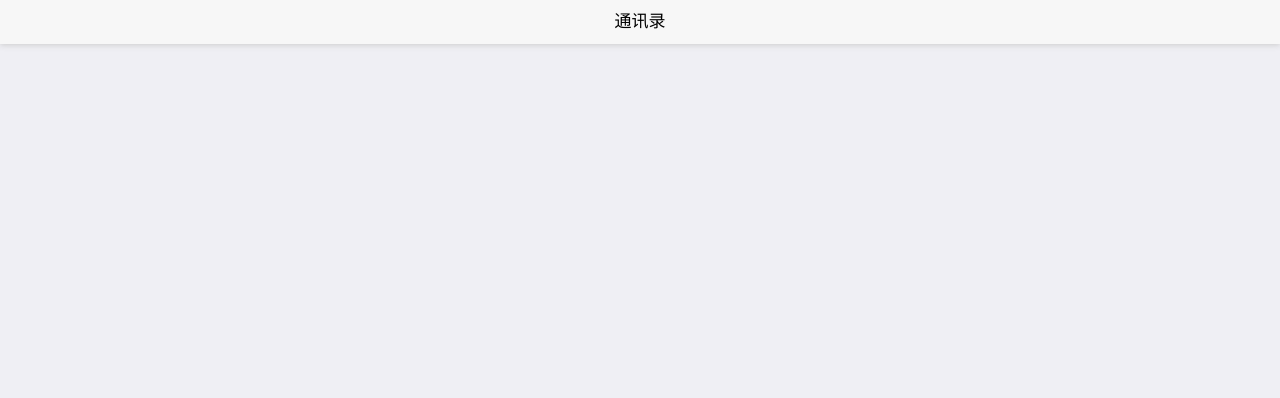
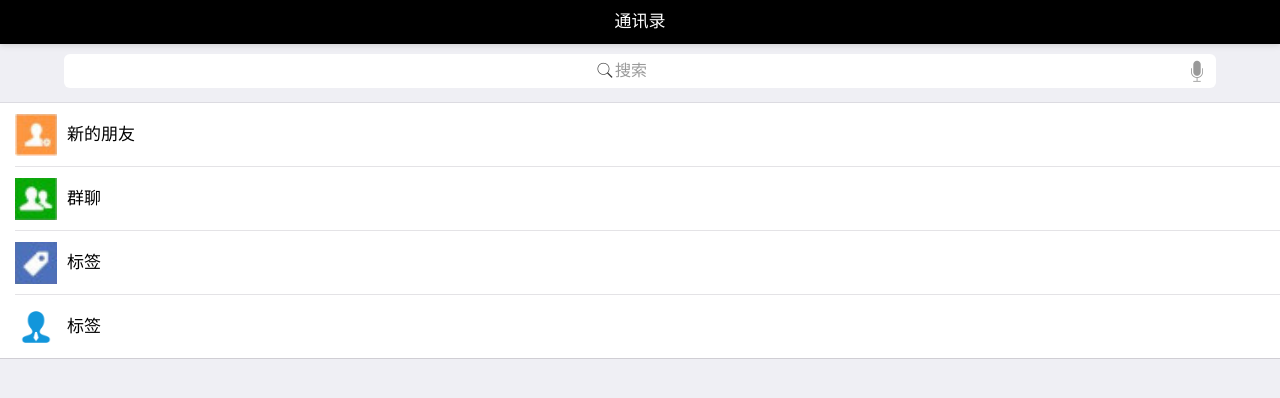
Before and after one commit to hongbinxie/mui-app, a plain HTML site: page address.html in a window 1280 px wide. Drawn offline with Linux system fonts and the light colour scheme.

Commit message:
add address page

```diff
--- a/address.html
+++ b/address.html
@@ -6,16 +6,80 @@
 		<title></title>
 		<meta name="viewport" content="width=device-width,initial-scale=1,minimum-scale=1,maximum-scale=1,user-scalable=no" />
 		<link href="css/mui.css" rel="stylesheet" />
+		<link rel="stylesheet" href="css/style.css">
+		<style type="text/css">
+		.address li {
+			line-height: 42px;
+		}
+		</style>
 	</head>
 
 	<body>
-		<header class="mui-bar mui-bar-nav">
+		<header class="mui-bar mui-bar-nav header">
 			<h1 class="mui-title">通讯录</h1>
 		</header>
+		<div class="mui-content">
+			<div class="mui-input-row mui-search search">
+				<input type="search" class='mui-input-speech' placeholder='搜索'>
+			</div>
+			<ul class="mui-table-view address">
+				<li class="mui-table-view-cell mui-media">
+					<a href="javascript:;">
+						<img class="mui-media-object mui-pull-left" src="img/icon1.jpg">
+						<div class="mui-media-body">
+							新的朋友
+						</div>
+					</a>
+				</li>
+				<li class="mui-table-view-cell mui-media">
+					<a href="javascript:;">
+						<img class="mui-media-object mui-pull-left" src="img/icon2.jpg">
+						<div class="mui-media-body">
+							群聊
+						</div>
+					</a>
+				</li>
+				<li class="mui-table-view-cell mui-media">
+					<a href="javascript:;">
+						<img class="mui-media-object mui-pull-left" src="img/icon3.jpg">
+						<div class="mui-media-body">
+						    标签
+						</div>
+					</a>
+				</li>
+				<li class="mui-table-view-cell mui-media">
+					<a href="javascript:;">
+						<img class="mui-media-object mui-pull-left" src="img/gzh.png">
+						<div class="mui-media-body">
+						    标签
+						</div>
+					</a>
+				</li>
+			</ul>
+			<ul class="mui-table-view" id='address'>
+
+			</ul>
+		</div>
 		<script src="js/mui.js"></script>
 		<script type="text/javascript">
-			mui.init()
+			mui.init();
+			mui.plusReady(function(){
+				var str = "";
+				plus.contacts.getAddressBook( plus.contacts.ADDRESSBOOK_PHONE, function(address){
+					address.find(null,function(data){
+						for(var i=0;i<data.length;i++){
+							str += '<li class="mui-table-view-cell">';
+							str += '<a class="mui-navigate-right">';
+							str += data[i].displayName+': <em>'+data[i].phoneNumbers[0].value+'</em>';
+							str += '</a>';
+							str += '</li>';
+							mui("#address")[0].innerHTML = str;
+						}
+						// data[0].displayName 姓名
+						// data[0].honorificPrefix[0].value 手机号
+					});
+				});
+			});
 		</script>
 	</body>
-
 </html>
```
